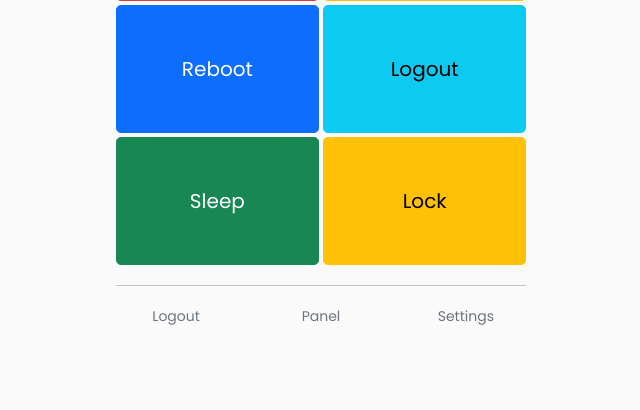
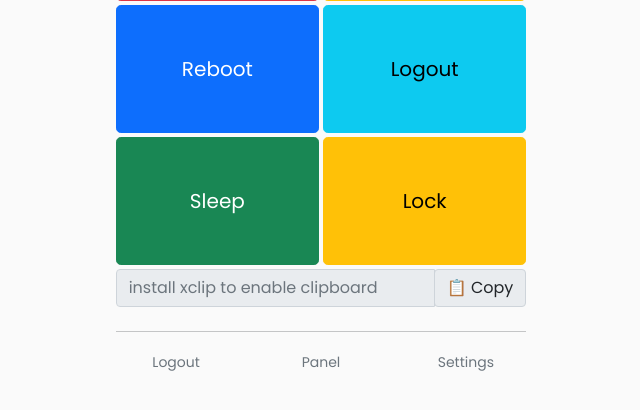
Before and after one commit to mehdiirh/LazyHelper, a Django app: page / in a window 1280 px wide. Shown: the part 345-755 px from the top of the page, without its empty margins (319-959 px from the left). Run offline with Django 4.2, Linux system fonts and the light colour scheme; the visitor is signed in with stand-in values (Sample User, id 1); data comes from the database, SQL or seed files in the repository; some libraries are stand-ins or nearby versions.

Commit message:
[ADD] Add copy to clipboard ability to UI

```diff
--- a/control/static/control/js/scripts.js
+++ b/control/static/control/js/scripts.js
@@ -10,6 +10,11 @@ $("#sidebar button").on("click", () => {
 $('button[name="command"]').on("click", (e) => {
     e.preventDefault();
     send_command($(e.target).val());
+})
+
+$('#copy-form').on('submit', (e) => {
+    e.preventDefault();
+    copyToClipboard();
 })
 
 window.alertError = function (text, timeout = 2000) {
@@ -30,6 +35,28 @@ window.alertSuccess = function (text, timeout = 2000) {
     }, timeout);
 }
 
+
+function copyToClipboard() {
+    let form = $("#copy-form");
+    let data = form.serializeArray();
+    console.log(data)
+
+    $.ajax({
+        url: form.attr('action'),
+        method: form.attr('method'),
+        data: data,
+        async: true
+    }).then((response) => {
+        if (response['meta']['status'] === 'ok') {
+            alertSuccess("Copied !")
+        } else {
+            if (response['meta']['message'])
+                alertError(response['meta']['message'])
+            else
+                alertError(`Failed : ${response['meta']['code']}`)
+        }
+    })
+}
 
 function send_command(code) {
     $("button[name='command']").prop("disabled", true)
--- a/control/templates/control/main.html
+++ b/control/templates/control/main.html
@@ -52,6 +52,22 @@
                         <div class="col-6">
                             <button name="command" class="btn btn-lg btn-warning p-5 w-100 mb-1" type="submit" value="lock">Lock</button>
                         </div>
+
+                        <div class="col-12">
+                            <form id="copy-form" action="{% url 'ajax-copy-to-clipboard' %}" method="POST">
+                                {% csrf_token %}
+                                <div class="input-group mb-2 mr-sm-2">
+                                    <input type="text" name="content"
+                                           {% if not xclip %}value="install xclip to enable clipboard" class="form-control text-muted" disabled{% endif %}
+                                           class="form-control"
+                                           placeholder="Copy to clipboard">
+                                    <div class="input-group-append">
+                                        <button id="copy-button" class="input-group-text">📋 Copy</button>
+                                    </div>
+                                </div>
+                            </form>
+                        </div>
+
                     </div>
                 <hr>
 
--- a/control/urls.py
+++ b/control/urls.py
@@ -1,10 +1,11 @@
 from django.urls import path
-from .views import control, ajax_exec, logout
+from .views import control, ajax_exec, ajax_copy_to_clipboard, logout
 
 urlpatterns = [
     path('', control, name='control'),
 
     path('ajax/execute/', ajax_exec, name='ajax-exec-command'),
+    path('ajax/copy/', ajax_copy_to_clipboard, name='ajax-copy-to-clipboard'),
 
     path('logout/', logout, name='logout'),
 ]
--- a/control/views.py
+++ b/control/views.py
@@ -5,16 +5,15 @@ from django.http.response import JsonResponse
 from django.shortcuts import render, reverse, redirect
 from django.views.decorators.http import require_POST
 
-from config.models import Button
+from utils.core.tools import linux_package_installed
 from utils.auth.http.decorators import login_required
 
 
 @login_required(redirect_login=True, next_redirect='control')
 def control(request):
-    custom_buttons = Button.objects.filter(active=True, command__active=True).all()
+
     context = {
-        'response': '',
-        'custom_buttons': custom_buttons,
+        'xclip': linux_package_installed('xclip'),
         'user': request.user,
     }
 
@@ -41,6 +40,25 @@ def ajax_exec(request):
     return JsonResponse(response.json(), status=200)
 
 
+def ajax_copy_to_clipboard(request):
+    api_key = None
+    if request.user.is_staff:
+        api_key = request.user.profile.api_key
+
+    content = request.POST.get('content')
+
+    # build absolute uri for "copy to clipboard" API endpoint and
+    # send content to it
+    copy_to_clipboard_endpoint = request.build_absolute_uri(reverse('copy-to-clipboard'))
+    response = requests.post(
+        copy_to_clipboard_endpoint,
+        headers={'authorization': api_key},  # send user api_key ( if authenticated )
+        data={'content': str(content)}
+    )
+
+    return JsonResponse(response.json(), status=200)
+
+
 def logout(request):
     logout_user(request)
     return redirect('control')
```
